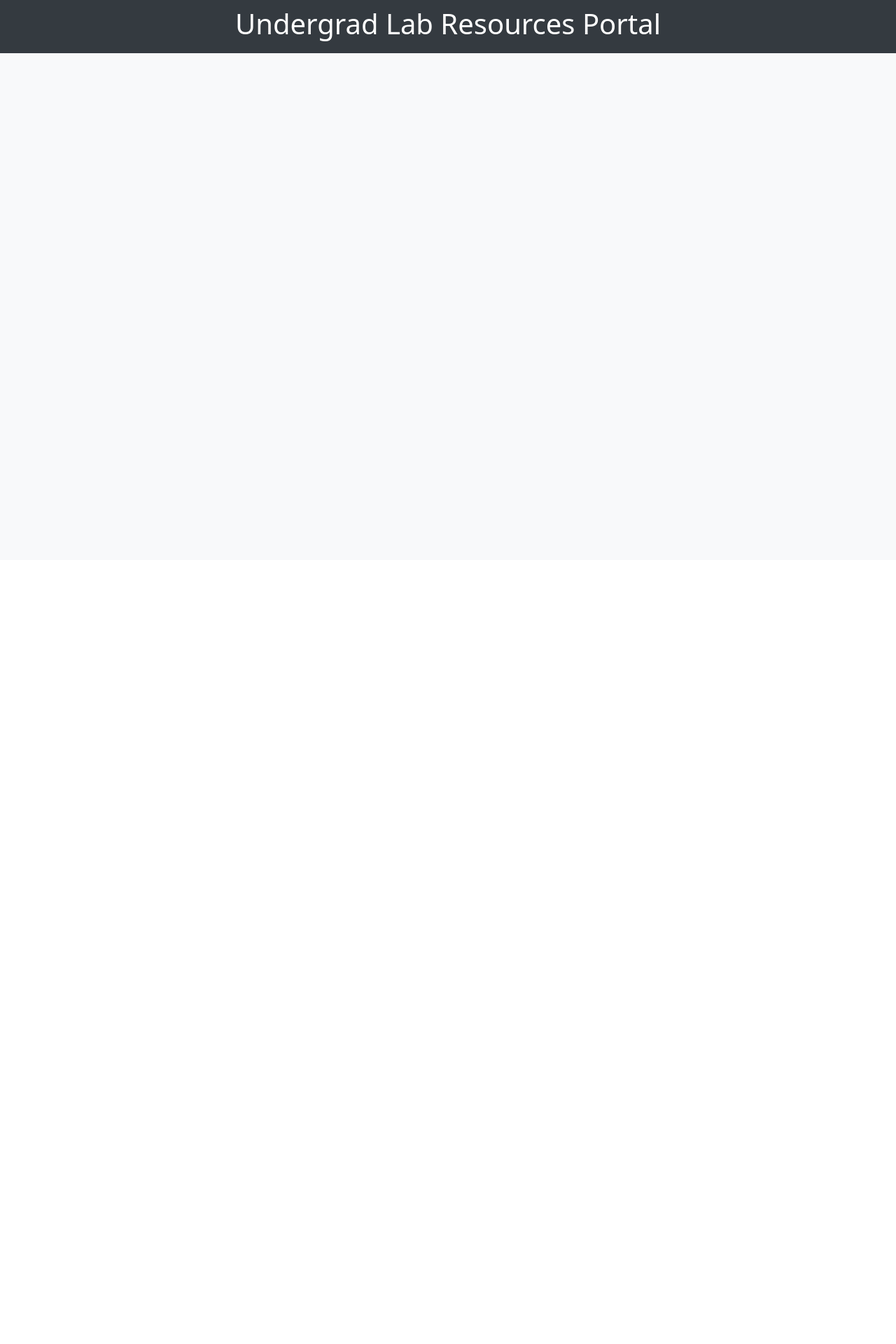
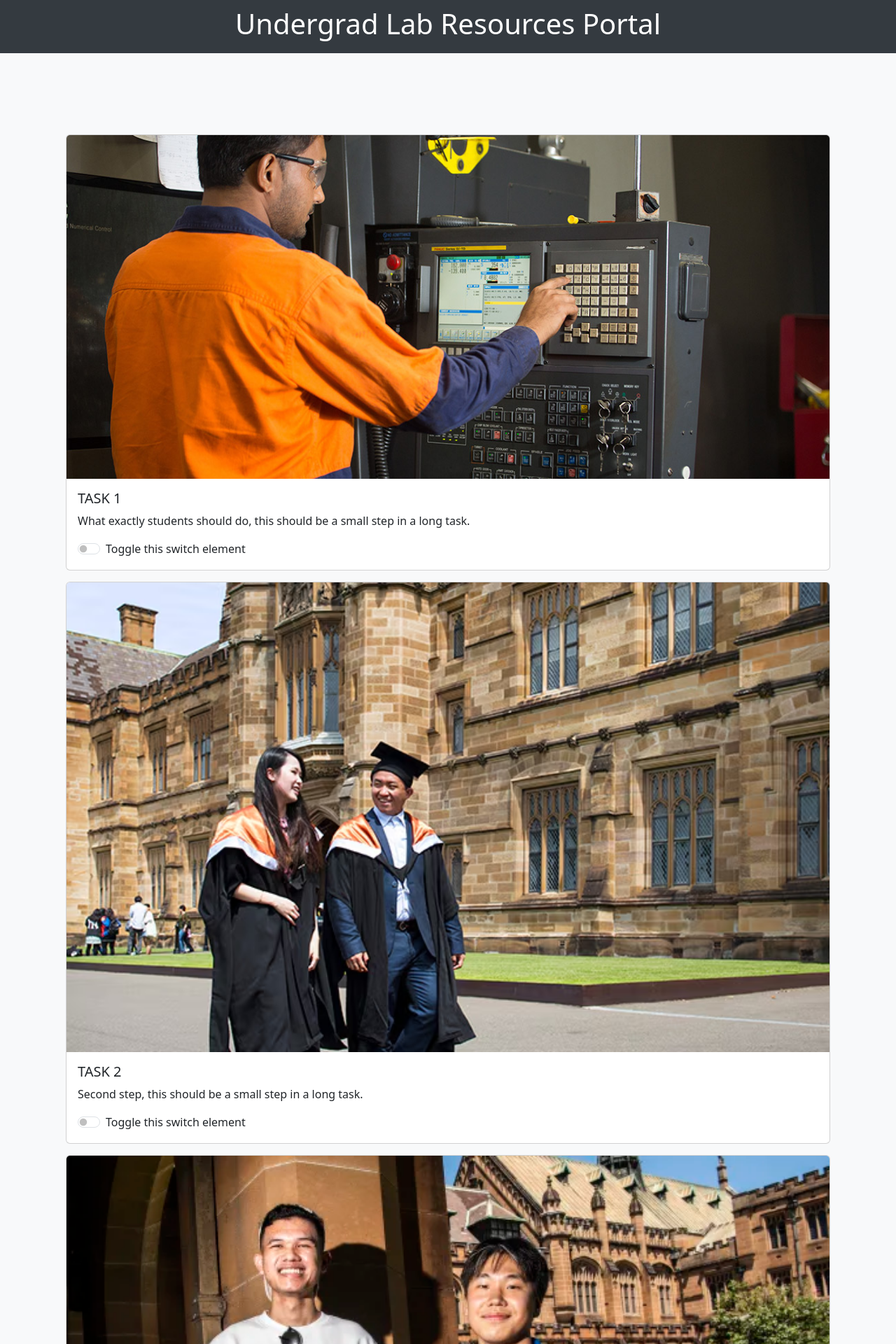
Before and after one commit to Kev1nX/Suslab, a Flask app: page /student in a window 1280 px wide. Shown: the top 1920 px of the page at 70% size. Before the commit the page ends 76 px from the top, so only its background shows below. Run offline with Flask 3, Linux system fonts and the light colour scheme; some libraries are stand-ins or nearby versions.

Commit message:
student page

```diff
--- a/templates/student.html
+++ b/templates/student.html
@@ -3,6 +3,66 @@
 {% block title %}Home - Undergrad Lab Resources Portal{% endblock %}
 
 {% block content %}
+<div class="container py-5">
+    <!-- Task 1 -->
+    <div class="container py-5">
+        <!-- Task 1 -->
+        <div class="card mb-3">
+            <img src="../static/img/Advanced-Manufacturing.jpg" class="card-img-top" alt="Image cap">
+            <div class="card-body">
+                <h5 class="card-title">TASK 1</h5>
+                <p class="card-text">What exactly students should do, this should be a small step in a long task.</p>
+                <div class="form-check form-switch">
+                    <input class="form-check-input" type="checkbox" id="task1Toggle" onclick="">
+                    <label class="form-check-label" for="task1Toggle">Toggle this switch element</label>
+                </div>
+            </div>
+        </div>
+
+        <div class="card mb-3">
+            <img src="../static/img/Graduates in front of quad.avif" class="card-img-top" alt="Image cap">
+            <div class="card-body">
+                <h5 class="card-title">TASK 2</h5>
+                <p class="card-text">Second step, this should be a small step in a long task.</p>
+                <div class="form-check form-switch">
+                    <input class="form-check-input" type="checkbox" id="task1Toggle" onclick="">
+                    <label class="form-check-label" for="task1Toggle">Toggle this switch element</label>
+                </div>
+            </div>
+        </div>
+
+        <div class="card mb-3">
+            <img src="../static/img/64bc297b8edb3603db0d2037d30c402676cfb104.webp" class="card-img-top" alt="Image cap">
+            <div class="card-body">
+                <h5 class="card-title">TASK 3</h5>
+                <p class="card-text">Third step,  this should be a small step in a long task.</p>
+                <a href="https://medinaeng.com.au"> heres a link</a>
+                <div class="form-check form-switch">
+                    <input class="form-check-input" type="checkbox" id="task1Toggle" onclick="">
+                    <label class="form-check-label" for="task1Toggle">Toggle this switch element</label>
+                </div>
+            </div>
+        </div>
+        <!-- Repeat for other tasks as needed -->
+
+        <!-- Next Page Button - initially hidden -->
+        <button type="button" id="nextPageButton" class="btn btn-primary" style="display: none;" onclick="location.href='next_page.html';">Next page</button>
+    </div>
+</div>
 
 
+<script>
+    // JavaScript to handle switch logic
+    document.addEventListener('DOMContentLoaded', (event) => {
+        let switches = document.querySelectorAll('.form-check-input');
+        switches.forEach((element) => {
+            element.addEventListener('change', checkSwitches);
+        });
+
+        function checkSwitches() {
+            let allOn = Array.from(switches).every((element) => element.checked);
+            document.getElementById('nextPageButton').style.display = allOn ? 'block' : 'none';
+        }
+    });
+</script>
 {% endblock %}
--- a/templates/task1.html
+++ b/templates/task1.html
@@ -1,3 +1,8 @@
+{% extends "header.html" %}
+
+{% block title %}Home - Undergrad Lab Resources Portal{% endblock %}
+
+{% block content %}
 <div class="container py-5">
     <!-- Task 1 -->
     <div class="container py-5">
@@ -60,3 +65,4 @@
         }
     });
 </script>
+{% endblock %}
```
